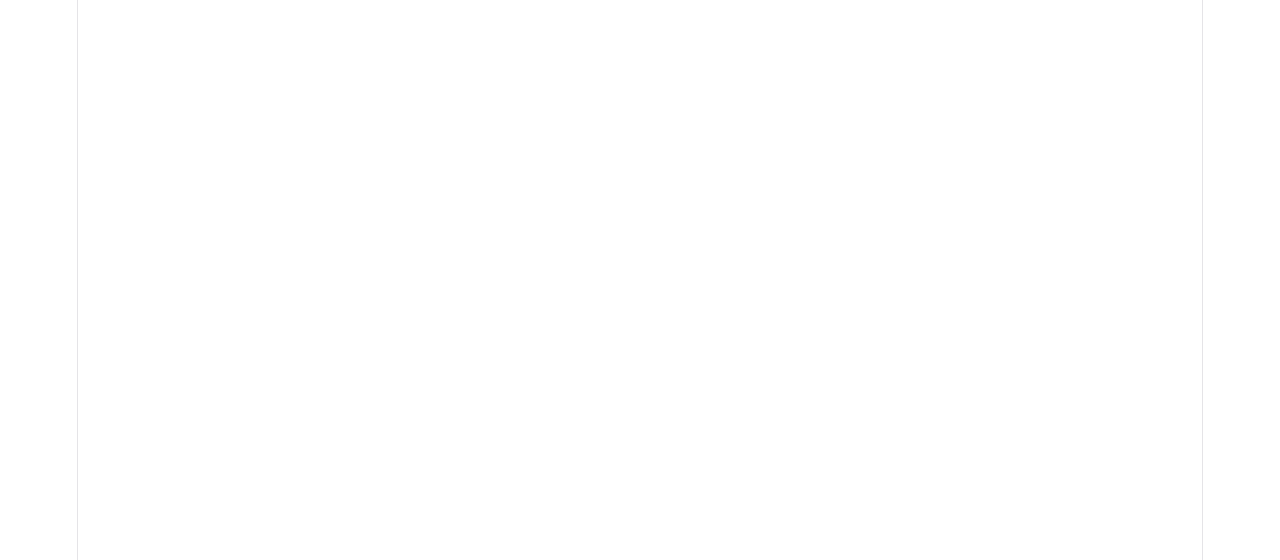
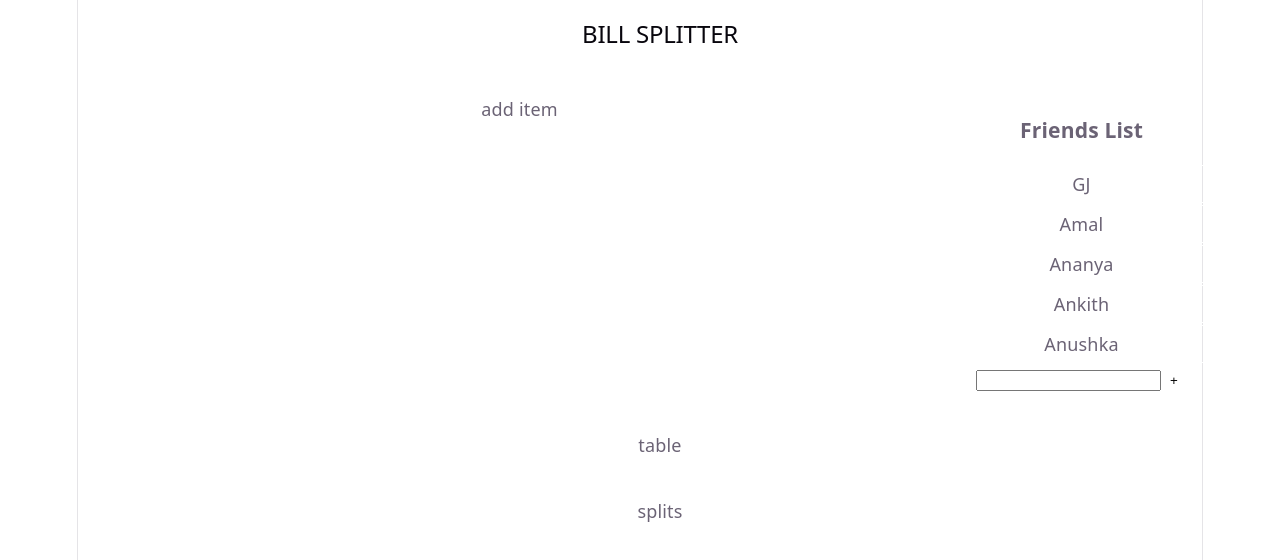
Before and after one commit to LamaAsta/BillSplitter, a React (Vite) app in the folder bill-splitter/: page / in a window 1280 px wide. Shown: the top 560 px of the page. Built offline with nearby package versions, Linux system fonts and the light colour scheme.

Commit message:
made 2 components

```diff
--- a/bill-splitter/src/App.css
+++ b/bill-splitter/src/App.css
@@ -1,184 +1,31 @@
-.counter {
-  font-size: 16px;
-  padding: 5px 10px;
-  border-radius: 5px;
-  color: var(--accent);
-  background: var(--accent-bg);
-  border: 2px solid transparent;
-  transition: border-color 0.3s;
-  margin-bottom: 24px;
-
-  &:hover {
-    border-color: var(--accent-border);
-  }
-  &:focus-visible {
-    outline: 2px solid var(--accent);
-    outline-offset: 2px;
-  }
+.container{
+  display:flex;
+  flex-direction: column ;
+  justify-content: center;
+  width:100%;
+  height:100%;
+  /* border:1px solid white; */
 }
 
-.hero {
-  position: relative;
-
-  .base,
-  .framework,
-  .vite {
-    inset-inline: 0;
-    margin: 0 auto;
-  }
-
-  .base {
-    width: 170px;
-    position: relative;
-    z-index: 0;
-  }
-
-  .framework,
-  .vite {
-    position: absolute;
-  }
-
-  .framework {
-    z-index: 1;
-    top: 34px;
-    height: 28px;
-    transform: perspective(2000px) rotateZ(300deg) rotateX(44deg) rotateY(39deg)
-      scale(1.4);
-  }
-
-  .vite {
-    z-index: 0;
-    top: 107px;
-    height: 26px;
-    width: auto;
-    transform: perspective(2000px) rotateZ(300deg) rotateX(40deg) rotateY(39deg)
-      scale(0.8);
-  }
+.container > div{
+  padding:20px;
+  justify-content: center;
+  width:100%;
+  height:100%;
+  /* border:1px solid red; */
+  display: flex;
+  flex-direction: row;
 }
 
-#center {
-  display: flex;
-  flex-direction: column;
-  gap: 25px;
-  place-content: center;
-  place-items: center;
-  flex-grow: 1;
-
-  @media (max-width: 1024px) {
-    padding: 32px 20px 24px;
-    gap: 18px;
-  }
+:root{
+  width:100vw;
+  height:100vh;
 }
 
-#next-steps {
-  display: flex;
-  border-top: 1px solid var(--border);
-  text-align: left;
-
-  & > div {
-    flex: 1 1 0;
-    padding: 32px;
-    @media (max-width: 1024px) {
-      padding: 24px 20px;
-    }
-  }
-
-  .icon {
-    margin-bottom: 16px;
-    width: 22px;
-    height: 22px;
-  }
-
-  @media (max-width: 1024px) {
-    flex-direction: column;
-    text-align: center;
-  }
+.rightPanel{
+  flex:1
 }
 
-#docs {
-  border-right: 1px solid var(--border);
-
-  @media (max-width: 1024px) {
-    border-right: none;
-    border-bottom: 1px solid var(--border);
-  }
+.leftPanel{
+  flex:3
 }
-
-#next-steps ul {
-  list-style: none;
-  padding: 0;
-  display: flex;
-  gap: 8px;
-  margin: 32px 0 0;
-
-  .logo {
-    height: 18px;
-  }
-
-  a {
-    color: var(--text-h);
-    font-size: 16px;
-    border-radius: 6px;
-    background: var(--social-bg);
-    display: flex;
-    padding: 6px 12px;
-    align-items: center;
-    gap: 8px;
-    text-decoration: none;
-    transition: box-shadow 0.3s;
-
-    &:hover {
-      box-shadow: var(--shadow);
-    }
-    .button-icon {
-      height: 18px;
-      width: 18px;
-    }
-  }
-
-  @media (max-width: 1024px) {
-    margin-top: 20px;
-    flex-wrap: wrap;
-    justify-content: center;
-
-    li {
-      flex: 1 1 calc(50% - 8px);
-    }
-
-    a {
-      width: 100%;
-      justify-content: center;
-      box-sizing: border-box;
-    }
-  }
-}
-
-#spacer {
-  height: 88px;
-  border-top: 1px solid var(--border);
-  @media (max-width: 1024px) {
-    height: 48px;
-  }
-}
-
-.ticks {
-  position: relative;
-  width: 100%;
-
-  &::before,
-  &::after {
-    content: '';
-    position: absolute;
-    top: -4.5px;
-    border: 5px solid transparent;
-  }
-
-  &::before {
-    left: 0;
-    border-left-color: var(--border);
-  }
-  &::after {
-    right: 0;
-    border-right-color: var(--border);
-  }
-}
--- a/bill-splitter/src/App.tsx
+++ b/bill-splitter/src/App.tsx
@@ -1,12 +1,43 @@
-import { useState } from 'react'
+import { useState,useEffect } from 'react'
 import './App.css'
 
+import type { IItem } from './interfaces/Interaces';
+
+import { TitleImpl } from './components/title/title';
+import { FriendListImpl } from './components/friendList/friendList';
+
 function App() {
-  const [count, setCount] = useState(0)
+  const [friendsList,setFriendsList] = useState<string[]>([]);
+  const [itemList,setItemList] = useState<IItem[]>([]);
+  useEffect(()=>{
+      const defaultList= ['GJ','Amal','Ananya','Ankith','Anushka'];
+      setFriendsList(defaultList);
+  },
+  [])
+
 
   return (
     <>
-
+      <div className = 'container'>
+        <div>
+          <TitleImpl/>
+        </div>
+        <div>
+          <div className = 'leftPanel'>add item</div>
+          <div className = 'rightPanel'>
+            <FriendListImpl
+              friendsList={friendsList}
+              setFriendsList={setFriendsList}
+            />
+          </div>
+        </div>
+        <div>
+            table
+        </div>
+        <div>
+            splits
+        </div>
+      </div>
     </>
   )
 }
--- /dev/null
+++ b/bill-splitter/src/components/friendList/friendList.css
@@ -0,0 +1,11 @@
+.namePlate{
+    padding:5px;
+    margin-block-end: 2px;
+    border: 1px white solid;
+}
+
+.addMemberButton{
+    border:3px white dotted;
+    border-radius: 15%;
+    background-color: inherit;
+}
--- /dev/null
+++ b/bill-splitter/src/components/friendList/friendList.tsx
@@ -0,0 +1,46 @@
+import { useState } from "react";
+import type { friendListProps } from "../../interfaces/Interaces";
+import "./friendList.css"
+
+export function FriendListImpl(props:friendListProps){
+    const [newMember,setNewMember] = useState<string>('');
+    const namePlate = (name:string)=>{
+        return(
+            <div className = 'namePlate'>
+                {name}
+            </div>
+        )
+    }
+    const handleAddMember = ()=>{
+        if(!newMember.trim()){
+            return;
+        }
+        props.setFriendsList([...props.friendsList,newMember])
+        setNewMember('');
+    }
+    return(
+        <>
+            <h3>
+                Friends List
+            </h3>
+            <div>
+                {props.friendsList.map(namePlate)}
+            </div>
+            <div className=''>
+                <input
+                    value = {newMember}
+                    onChange={(e)=>{setNewMember(e.target.value)}}
+                >
+                </input>
+                <button
+                    className='addMemberButton'
+                    onClick={()=>{
+                        handleAddMember();
+                    }}
+                >
+                    +
+                </button>
+            </div>
+        </>
+    )
+}
--- /dev/null
+++ b/bill-splitter/src/components/title/title.tsx
@@ -0,0 +1,10 @@
+
+export function TitleImpl(){
+    return(
+        <>
+            <h2>
+                BILL SPLITTER
+            </h2>
+        </>
+    )
+}
--- /dev/null
+++ b/bill-splitter/src/interfaces/Interaces.ts
@@ -0,0 +1,9 @@
+export interface IItem  {
+    cost:Number;
+    name:String;
+}
+
+export interface friendListProps{
+    setFriendsList:(args:string[])=>void;
+    friendsList:string[];
+}
```
